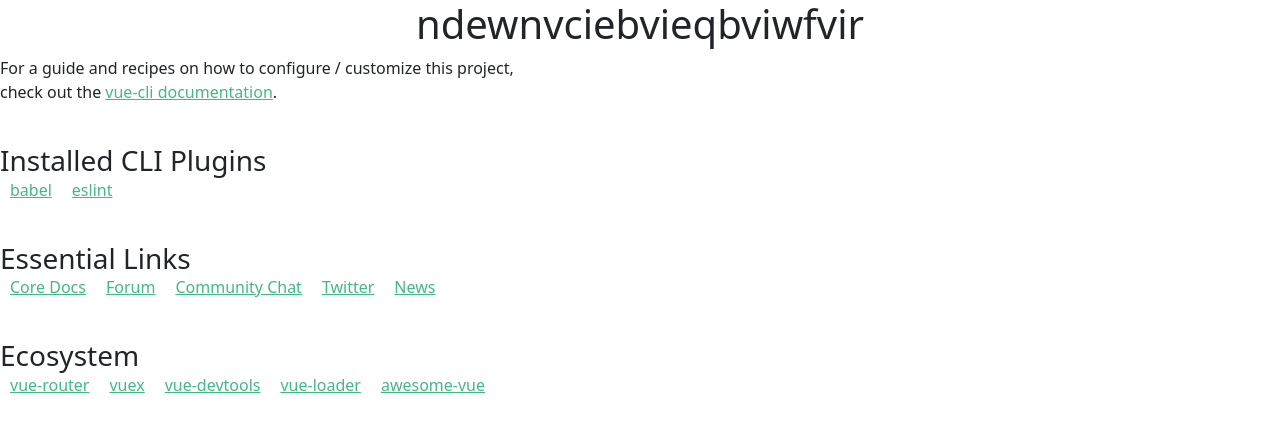
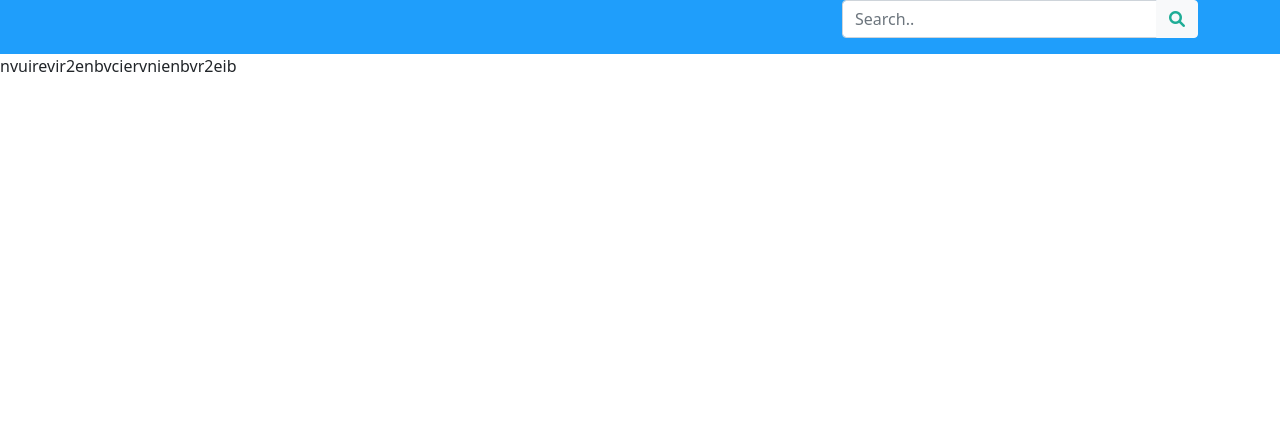
Before and after one commit to Chicco80/proj-html-vuejs, a Vue app: page / in a window 1280 px wide. Shown: the top 432 px of the page. Built offline with nearby package versions, Linux system fonts and the light colour scheme.

Commit message:
modifiche

```diff
--- a/src/App.vue
+++ b/src/App.vue
@@ -1,17 +1,22 @@
 <template>
   <div id="app">
-    <h1 class="text-center">ndewnvciebvieqbviwfvir</h1>
     <appHeader/>
+    <main>
+
+    </main>
+    <app-footer/>
   </div>
 </template>
 
 <script>
+import AppFooter from './components/appFooter.vue'
 import appHeader from './components/appHeader.vue'
 
 export default {
   name: 'App',
   components: {
     appHeader,
+    AppFooter,
   }
 }
 </script>
--- /dev/null
+++ b/src/components/appFooter.vue
@@ -0,0 +1,15 @@
+<template>
+    <div>
+nvuirevir2enbvciervnienbvr2eib
+    </div>
+</template>
+
+<script>
+export default {
+    name: 'AppFooter',
+}
+</script>
+
+<style lang="scss" scoped>
+
+</style>
--- a/src/components/appHeader.vue
+++ b/src/components/appHeader.vue
@@ -1,58 +1,59 @@
 <template>
   <div class="hello">
-    <h1>{{ msg }}</h1>
-    <p>
-      For a guide and recipes on how to configure / customize this project,<br>
-      check out the
-      <a href="https://cli.vuejs.org" target="_blank" rel="noopener">vue-cli documentation</a>.
-    </p>
-    <h3>Installed CLI Plugins</h3>
-    <ul>
-      <li><a href="https://github.com/vuejs/vue-cli/tree/dev/packages/%40vue/cli-plugin-babel" target="_blank" rel="noopener">babel</a></li>
-      <li><a href="https://github.com/vuejs/vue-cli/tree/dev/packages/%40vue/cli-plugin-eslint" target="_blank" rel="noopener">eslint</a></li>
-    </ul>
-    <h3>Essential Links</h3>
-    <ul>
-      <li><a href="https://vuejs.org" target="_blank" rel="noopener">Core Docs</a></li>
-      <li><a href="https://forum.vuejs.org" target="_blank" rel="noopener">Forum</a></li>
-      <li><a href="https://chat.vuejs.org" target="_blank" rel="noopener">Community Chat</a></li>
-      <li><a href="https://twitter.com/vuejs" target="_blank" rel="noopener">Twitter</a></li>
-      <li><a href="https://news.vuejs.org" target="_blank" rel="noopener">News</a></li>
-    </ul>
-    <h3>Ecosystem</h3>
-    <ul>
-      <li><a href="https://router.vuejs.org" target="_blank" rel="noopener">vue-router</a></li>
-      <li><a href="https://vuex.vuejs.org" target="_blank" rel="noopener">vuex</a></li>
-      <li><a href="https://github.com/vuejs/vue-devtools#vue-devtools" target="_blank" rel="noopener">vue-devtools</a></li>
-      <li><a href="https://vue-loader.vuejs.org" target="_blank" rel="noopener">vue-loader</a></li>
-      <li><a href="https://github.com/vuejs/awesome-vue" target="_blank" rel="noopener">awesome-vue</a></li>
-    </ul>
+    <div class="container-fluid">
+      <div class="container">
+        <div class="row">
+          <div class="col-4">
+            <!-- <img src="../public/img/artist-blog-01-480x325.jpg" alt=""> -->
+          </div>
+          <div class="col-4">
+            <ul>
+              <li v-for="dato in myDati" :key="dato"> <a href="#">{{myDati[0].link}}</a>
+                <span><i class="fa-solid fa-chevron-down"></i></span>
+              </li>
+            </ul>
+          </div>
+          <div class="col-4">
+            <div class="input-group mb-3">
+              <input type="text" class="form-control" placeholder="Search.." aria-label="Recipient's username" aria-describedby="button-addon2">
+              <button class="btn btn-light " type="button" id="button-addon2"><i class="fa-solid fa-magnifying-glass glass"></i></button>
+            </div>
+          </div>
+
+        </div>
+      </div>
+
+    </div>
   </div>
 </template>
 
 <script>
+import dati from '../dati.json'
+
 export default {
   name: 'AppHeader',
-  props: {
-    msg: String
+  data(){
+  return{
+    myDati: dati
   }
 }
+}
+
 </script>
 
 <!-- Add "scoped" attribute to limit CSS to this component only -->
-<style scoped lang="scss">
-h3 {
-  margin: 40px 0 0;
+<style  lang="scss">
+@import "../styles/vars.scss";
+
+
+.hello{
+  background-color: $color-a;
+  color: white;
 }
-ul {
-  list-style-type: none;
-  padding: 0;
+.glass{
+  color: $color-c;
 }
-li {
-  display: inline-block;
-  margin: 0 10px;
-}
-a {
-  color: #42b983;
-}
+
+
+
 </style>
```
